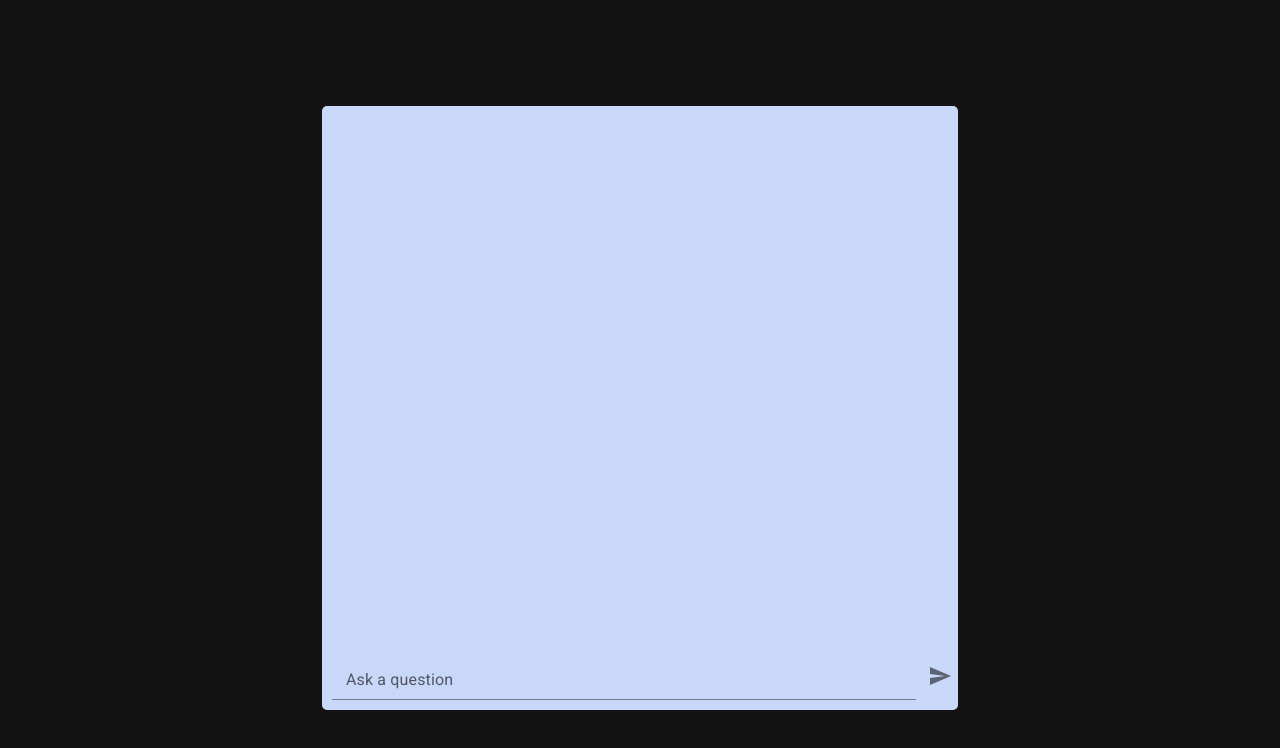
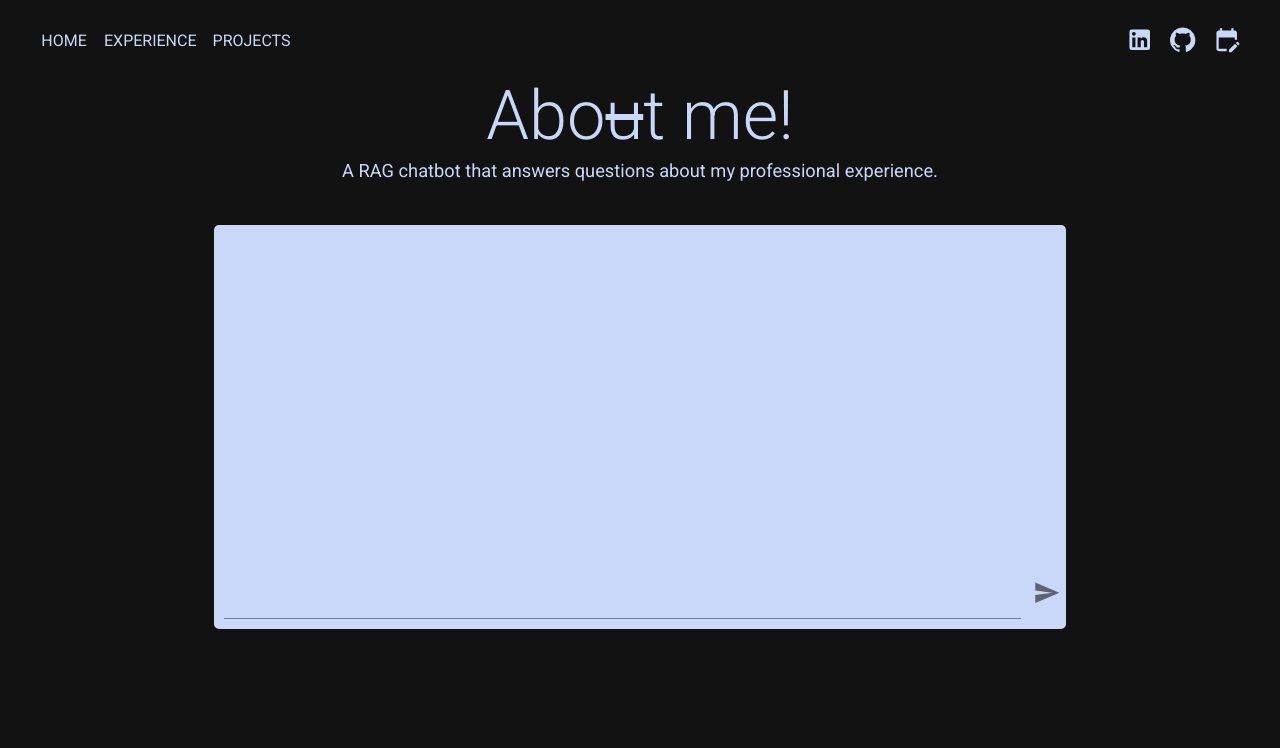
Before and after one commit to Xenox473/avd-folio, a Next.js app: page /abot_me in a window 1280 px wide. Shown: the top 748 px of the page. Built offline with nearby package versions, Linux system fonts and the light colour scheme.

Commit message:
Fixed alignment

```diff
--- a/src/app/abot_me/page.tsx
+++ b/src/app/abot_me/page.tsx
@@ -1,13 +1,30 @@
 'use client';
 
+import { ThemeProvider } from "@emotion/react";
 import Chat from "../components/chat/Chat";
+import { myTheme } from "../myTheme";
+import ResponsiveAppBar from "../components/ResponsiveAppBar";
+import { Container, Stack, Typography } from "@mui/material";
 
 const AbotMe = () => {
 
   return (
-    <div style={{display: "flex", justifyContent: "center", alignItems: "center", height: '100vh'}}>
-      <Chat />
-    </div>
+    <ThemeProvider theme={myTheme}>
+      <ResponsiveAppBar />
+      <Stack alignItems="center" gap={5} minHeight={"100%"}>
+        <div style={{ flex: 1 }}>
+          <Typography variant="h2" sx={{ textAlign: 'center' }}>
+            Abo<strike>u</strike>t me!
+          </Typography>
+          <Typography variant="body1" sx={{ textAlign: 'center' }}>
+            A RAG chatbot that answers questions about my professional experience.
+          </Typography>
+        </div>
+        <Container sx={{ flex: 5 }} maxWidth="md">
+          <Chat />
+        </Container>
+      </Stack>
+    </ThemeProvider>
   )
 }
 
--- a/src/app/components/chat/Chat.tsx
+++ b/src/app/components/chat/Chat.tsx
@@ -44,14 +44,13 @@ const Chat = () => {
   return (
     <div style={{
       position:"relative",
-      width: "50%",
-      height: "75%",
       border: 'solid 2px',
       borderRadius: '5px',
       background: colors.periwinkle,
       display: "flex",
       flexDirection: "column",
-      whiteSpace: "nowrap"
+      whiteSpace: "nowrap",
+      height: "50vh",
     }}>
       <div style={{
         display: "flex",
@@ -59,7 +58,7 @@ const Chat = () => {
         justifyContent: "flex-end",
         flex: 12,
         gap: 5,
-        height: "100%",
+        height: "50vh",
         overflowY: "scroll",
         padding: "8px"
       }}>
```
